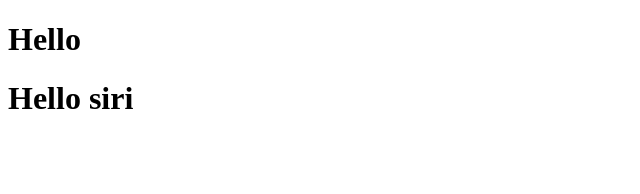
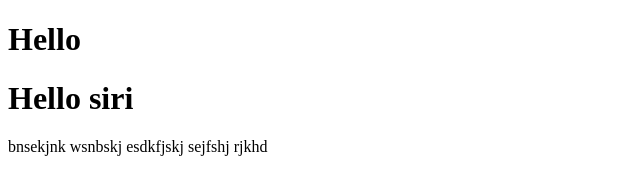
Before and after one commit to sirisha468/Test, a plain HTML site: page index.html in a window 1280 px wide. Shown: the whole page, without its empty margins (0-640 px from the left). Drawn offline with Linux system fonts and the light colour scheme.

Commit message:
new para

```diff
--- a/index.html
+++ b/index.html
@@ -8,5 +8,6 @@
 <body>
     <h1> Hello </h1>
     <h1> Hello siri </h1>
+    <p>bnsekjnk wsnbskj esdkfjskj sejfshj rjkhd</p>
 </body>
 </html>
```
